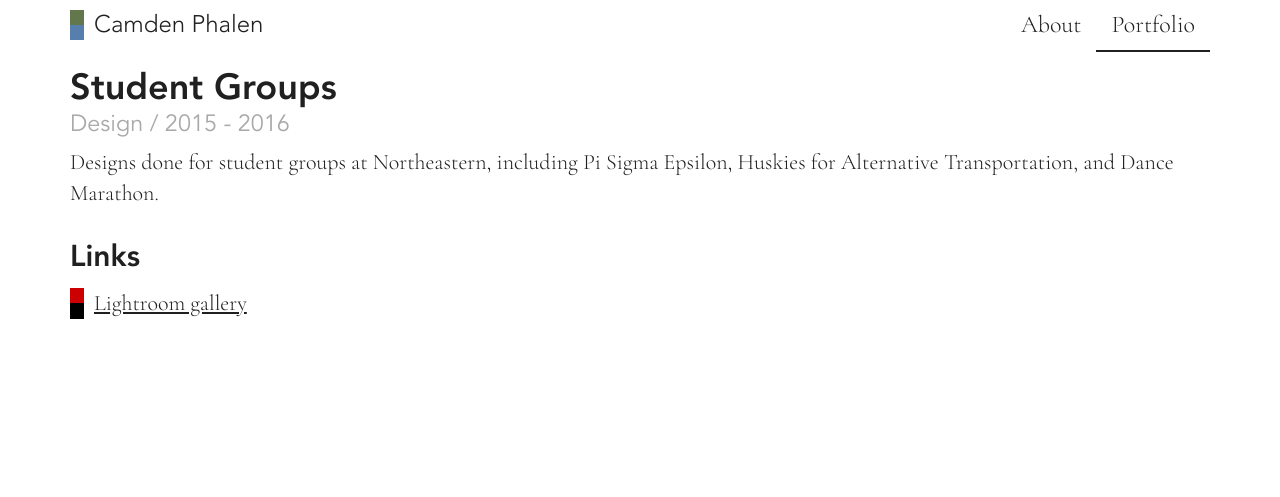
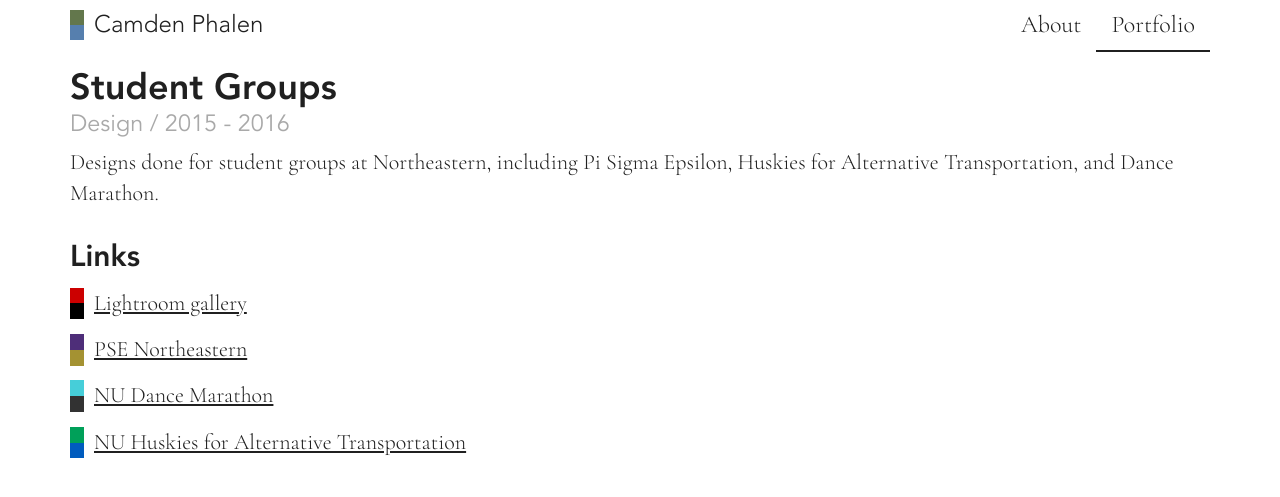
Before and after one commit to camden11/portfolio-old, a Jekyll site: the page built from _projects/student_groups.md, in a window 1280 px wide. Shown: the top 497 px of the page. Built offline with Jekyll 4.4.1, drawn with Linux system fonts in a browser that asks for light colours.

Commit message:
update student group page

```diff
--- a/_projects/student_groups.md
+++ b/_projects/student_groups.md
@@ -13,4 +13,16 @@ links:
     href: http://lightroom.adobe.com/shares/edb3fe60b6fe43b7a32489842ebbc401
     color1: "#CC0000"
     color2: "#000000"
+  - display: PSE Northeastern
+    href: http://zetamu.pse.org
+    color1: "#4E2E79"
+    color2: "#A49232"
+  - display: NU Dance Marathon
+    href: http://northeasterndm.org
+    color1: "#46CED9"
+    color2: "#323232"
+  - display: NU Huskies for Alternative Transportation
+    href: http://nuhatransportation.wixsite.com/nuhat
+    color1: "#00A059"
+    color2: "#005CBE"
 ---
```
